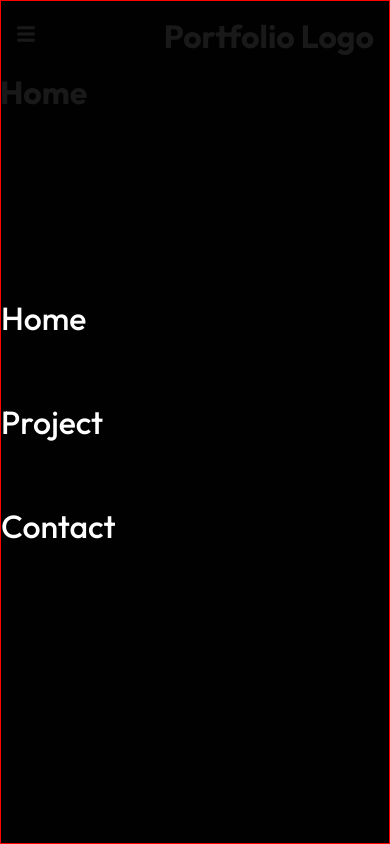
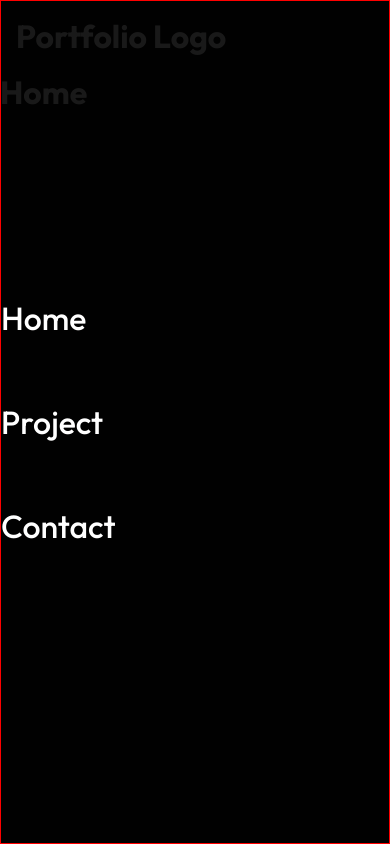
Before and after one commit to mynhinguyentruong/website-portfolio, a React (Create React App) app: page / in a window 390 px wide. Built offline with nearby package versions, Linux system fonts and the light colour scheme.

Commit message:
Revert "Added toggle icon at mobile screen"
This reverts commit e017452521a9b9a3df18e4f69d0cc86ce7f5f83b.

```diff
--- a/src/components/NavBar.js
+++ b/src/components/NavBar.js
@@ -3,14 +3,10 @@ import { Link } from 'react-router-dom'
 
 import './NavBarStyles.css'
 
-import { FaBars } from "react-icons/fa"
 
 function Navbar() {
   return (
     <div className='header'>
-      <div className='hamburger'>
-        <FaBars size={20} style={{color: '#fff'}}/>
-      </div>
       <Link to='/'><h1 >Portfolio Logo</h1></Link>
       <ul className='nav-menu'>
         <li><Link to='/'>Home</Link></li>
--- a/src/components/NavBarStyles.css
+++ b/src/components/NavBarStyles.css
@@ -18,10 +18,6 @@
   font-weight: 500;
 }
 
-.hamburger {
-  display: none;
-}
-
 @media screen and (max-width: 1040px) {
   .nav-menu {
     flex-direction: column;
@@ -33,6 +29,7 @@
     border: 1px solid red;
     justify-content: center;
     background: rgba(0,0,0,0.9);
+
   }
 
   .nav-menu > li {
@@ -42,8 +39,4 @@
   .nav-menu > li > a {
     font-size: 2rem;
   }
-
-  .hamburger {
-    display: initial;
-  }
 }
```
